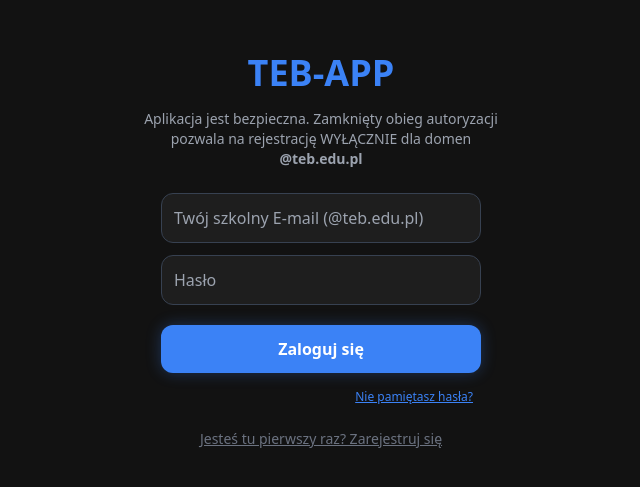
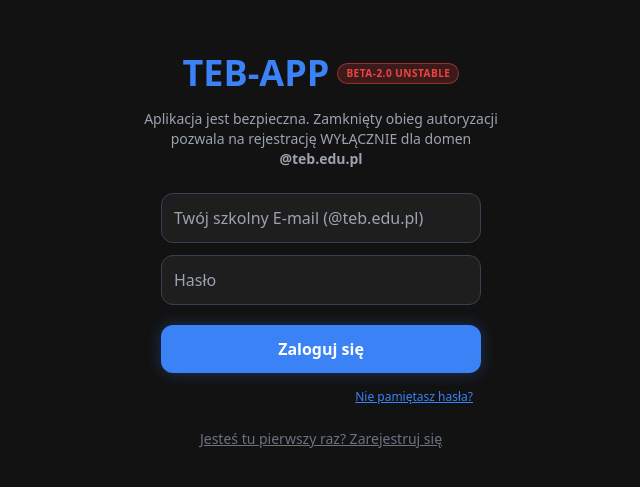
Before and after one commit to Kamciosz/teb-app-production, a React (Vite) app: page / in a window 1280 px wide. Shown: the part 149-636 px from the top of the page, without its empty margins (319-959 px from the left). Built offline with nearby package versions, Linux system fonts and the light colour scheme.

Commit message:
chore(versioning): mark app as beta-2.0 unstable in package.json, readme and visual UI badges

```diff
--- a/package.json
+++ b/package.json
@@ -1,7 +1,7 @@
 {
   "name": "teb-app-pwa",
   "private": true,
-  "version": "1.0.0-beta.1",
+  "version": "2.0.0-beta.unstable",
   "type": "module",
   "scripts": {
     "dev": "vite",
--- a/src/App.jsx
+++ b/src/App.jsx
@@ -110,7 +110,12 @@ function App() {
     if (!session) {
         return (
             <div className="min-h-screen bg-[#121212] flex flex-col items-center justify-center p-4">
-                <h1 className="text-4xl font-bold text-primary mb-4">TEB-APP</h1>
+                <div className="flex items-center gap-2 mb-4">
+                    <h1 className="text-4xl font-bold text-primary">TEB-APP</h1>
+                    <span className="bg-red-500/20 text-red-500 border border-red-500/50 text-[10px] font-bold px-2 py-0.5 rounded-full uppercase tracking-wider backdrop-blur-sm">
+                        Beta-2.0 Unstable
+                    </span>
+                </div>
                 <p className="text-gray-400 text-center mb-6 max-w-sm text-sm">
                     Aplikacja jest bezpieczna. Zamknięty obieg autoryzacji pozwala na rejestrację WYŁĄCZNIE dla domen <strong>@teb.edu.pl</strong>
                 </p>
@@ -168,7 +173,12 @@ function App() {
                 <div className="w-full max-w-md bg-[#121212] text-white flex flex-col font-sans h-[100dvh] relative overflow-hidden shadow-2xl shadow-primary/10">
                     {/* Header z logo TEB */}
                     <header className="px-6 py-4 flex justify-between items-center bg-[#1e1e1e]/90 backdrop-blur-xl border-b border-gray-800 fixed top-0 w-full max-w-md z-50">
-                        <h1 className="text-xl font-bold text-primary">📱 TEB-App</h1>
+                        <div className="flex items-center gap-2">
+                            <h1 className="text-xl font-bold text-primary">📱 TEB-App</h1>
+                            <span className="bg-orange-500/20 text-orange-500 border border-orange-500/50 text-[8px] font-bold px-1.5 py-0.5 rounded-full uppercase tracking-wider">
+                                Beta 2.0
+                            </span>
+                        </div>
                     </header>
 
                     {/* Zmienna zawartość z routingiem opartym na pod-modułach z folderu 'features' */}
```
Also changed, not shown: 1 other file (tests, documents, lock files or other folders).
